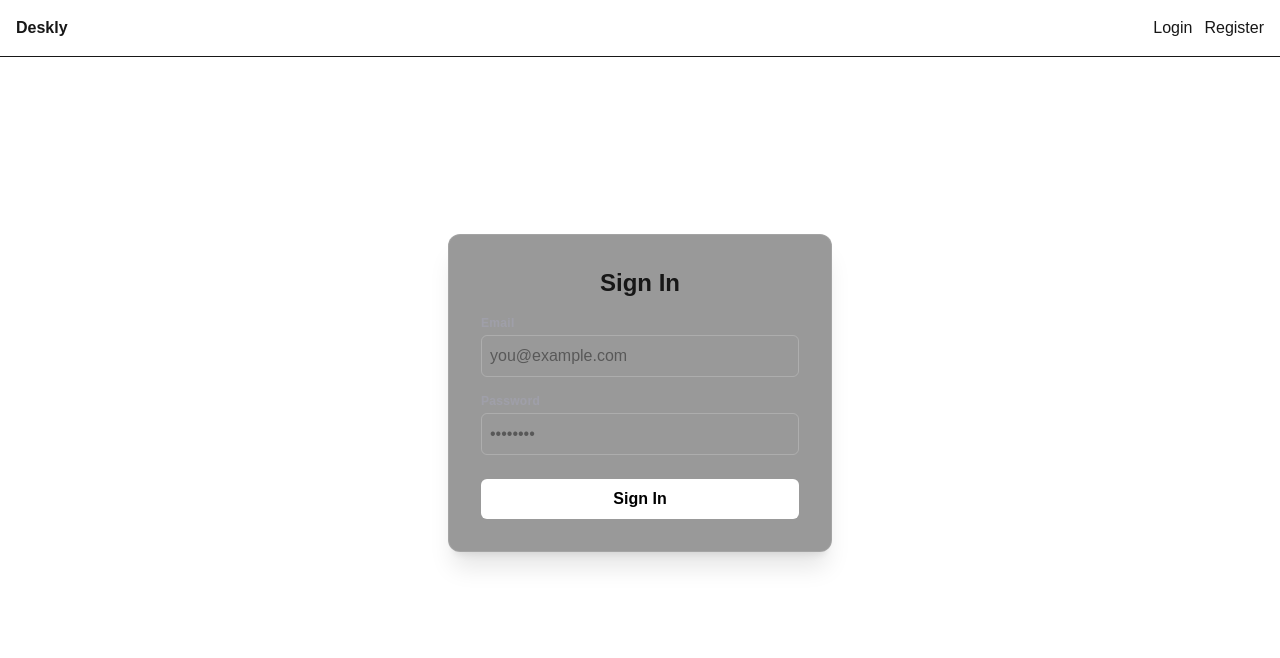
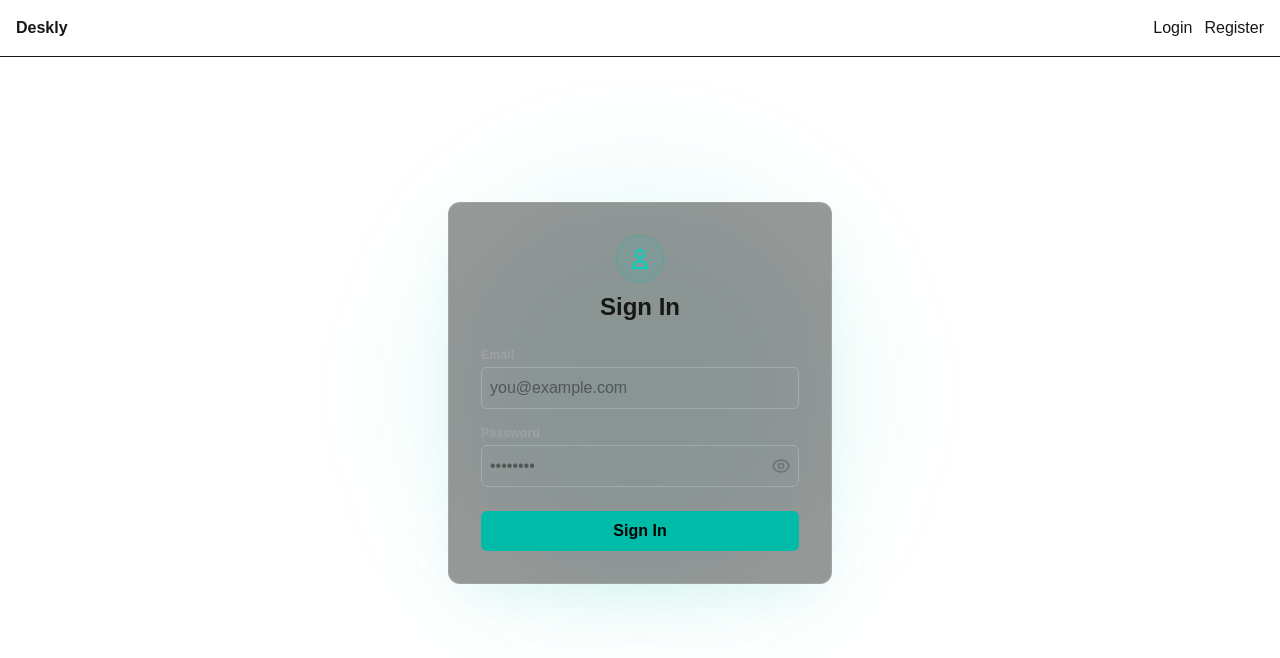
Before and after one commit to code4umar/support-desk-client, a Next.js app: page /login in a window 1280 px wide. Shown: the top 658 px of the page. Built offline with nearby package versions, Linux system fonts and the light colour scheme; no server answers.

Commit message:
Polish login page with teal accent, glow, password toggle

```diff
--- a/app/login/page.tsx
+++ b/app/login/page.tsx
@@ -9,7 +9,9 @@ export default function LoginPage() {
   const router = useRouter();
   const [email, setEmail] = useState('');
   const [password, setPassword] = useState('');
+  const [showPassword, setShowPassword] = useState(false);
   const [error, setError] = useState('');
+  const [loading, setLoading] = useState(false);
 
   async function onSubmit(e: React.FormEvent) {
     e.preventDefault();
@@ -20,6 +22,7 @@ export default function LoginPage() {
       setError('Email and password are required');
       return;
     }
+    setLoading(true);
     try {
       await login(trimmedEmail, trimmedPassword);
       router.push('/tickets');
@@ -29,24 +32,54 @@ export default function LoginPage() {
       } else {
         setError('Something went wrong. Try again.');
       }
+    } finally {
+      setLoading(false);
     }
   }
 
   return (
-    <div className="flex min-h-[80vh] items-center justify-center px-4">
+    <div className="relative flex min-h-[80vh] items-center justify-center px-4 overflow-hidden">
+      {/* Background glow */}
+      <div className="pointer-events-none absolute inset-0 flex items-center justify-center">
+        <div className="h-[400px] w-[400px] rounded-full bg-teal-500/10 blur-3xl" />
+      </div>
+
       <form
         onSubmit={onSubmit}
-        className="animate-fade-slide-up w-full max-w-sm flex flex-col gap-4 rounded-xl border border-white/10 bg-black/40 p-8 shadow-xl backdrop-blur"
+        className="animate-fade-slide-up relative w-full max-w-sm flex flex-col gap-4 rounded-xl border border-white/10 bg-black/40 p-8 shadow-2xl shadow-teal-500/10 backdrop-blur"
       >
+        <div className="flex flex-col items-center gap-2 mb-2">
+          <div className="flex h-12 w-12 items-center justify-center rounded-full bg-teal-500/10 border border-teal-500/30">
+            <svg
+              xmlns="http://www.w3.org/2000/svg"
+              className="h-6 w-6 text-teal-400"
+              fill="none"
+              viewBox="0 0 24 24"
+              stroke="currentColor"
+              strokeWidth={2}
+            >
+              <path
+                strokeLinecap="round"
+                strokeLinejoin="round"
+                d="M16 7a4 4 0 11-8 0 4 4 0 018 0zM12 14a7 7 0 00-7 7h14a7 7 0 00-7-7z"
+              />
+            </svg>
+          </div>
           <h1 className="text-2xl font-bold text-center">Sign In</h1>
-        {error && <p className="text-red-500 text-sm text-center">{error}</p>}
+        </div>
+
+        {error && (
+          <p className="text-red-500 text-sm text-center bg-red-500/10 border border-red-500/20 rounded-md py-2">
+            {error}
+          </p>
+        )}
 
         <div className="flex flex-col gap-1">
           <label className="text-xs font-semibold tracking-wide text-zinc-400">
             Email
           </label>
           <input
-            className="border border-white/20 bg-transparent rounded-md p-2 outline-none focus:border-white transition-colors"
+            className="border border-white/20 bg-transparent rounded-md p-2 outline-none focus:border-teal-400 focus:ring-1 focus:ring-teal-400/50 transition-colors"
             placeholder="you@example.com"
             value={email}
             onChange={(e) => setEmail(e.target.value)}
@@ -57,20 +90,40 @@ export default function LoginPage() {
           <label className="text-xs font-semibold tracking-wide text-zinc-400">
             Password
           </label>
+          <div className="relative">
             <input
-            className="border border-white/20 bg-transparent rounded-md p-2 outline-none focus:border-white transition-colors"
-            type="password"
+              className="w-full border border-white/20 bg-transparent rounded-md p-2 pr-10 outline-none focus:border-teal-400 focus:ring-1 focus:ring-teal-400/50 transition-colors"
+              type={showPassword ? 'text' : 'password'}
               placeholder="••••••••"
               value={password}
               onChange={(e) => setPassword(e.target.value)}
             />
+            <button
+              type="button"
+              onClick={() => setShowPassword((v) => !v)}
+              className="absolute right-2 top-1/2 -translate-y-1/2 text-zinc-500 hover:text-zinc-300 transition-colors"
+              tabIndex={-1}
+            >
+              {showPassword ? (
+                <svg xmlns="http://www.w3.org/2000/svg" className="h-5 w-5" fill="none" viewBox="0 0 24 24" stroke="currentColor" strokeWidth={2}>
+                  <path strokeLinecap="round" strokeLinejoin="round" d="M13.875 18.825A10.05 10.05 0 0112 19c-4.478 0-8.268-2.943-9.543-7a9.97 9.97 0 011.563-3.029m5.858.908a3 3 0 114.243 4.243M9.878 9.878l4.242 4.242M9.878 9.878L3 3m6.878 6.878L21 21" />
+                </svg>
+              ) : (
+                <svg xmlns="http://www.w3.org/2000/svg" className="h-5 w-5" fill="none" viewBox="0 0 24 24" stroke="currentColor" strokeWidth={2}>
+                  <path strokeLinecap="round" strokeLinejoin="round" d="M15 12a3 3 0 11-6 0 3 3 0 016 0z" />
+                  <path strokeLinecap="round" strokeLinejoin="round" d="M2.458 12C3.732 7.943 7.523 5 12 5c4.478 0 8.268 2.943 9.542 7-1.274 4.057-5.064 7-9.542 7-4.477 0-8.268-2.943-9.542-7z" />
+                </svg>
+              )}
+            </button>
+          </div>
         </div>
 
         <button
-          className="mt-2 bg-white text-black font-semibold rounded-md p-2 transition-transform hover:scale-[1.02] active:scale-[0.98]"
+          className="mt-2 bg-teal-500 text-black font-semibold rounded-md p-2 transition-all hover:bg-teal-400 hover:scale-[1.02] active:scale-[0.98] disabled:opacity-50 disabled:hover:scale-100"
           type="submit"
+          disabled={loading}
         >
-          Sign In
+          {loading ? 'Signing In…' : 'Sign In'}
         </button>
       </form>
     </div>
```
Lines whose indentation alone changed are shown as unchanged.
